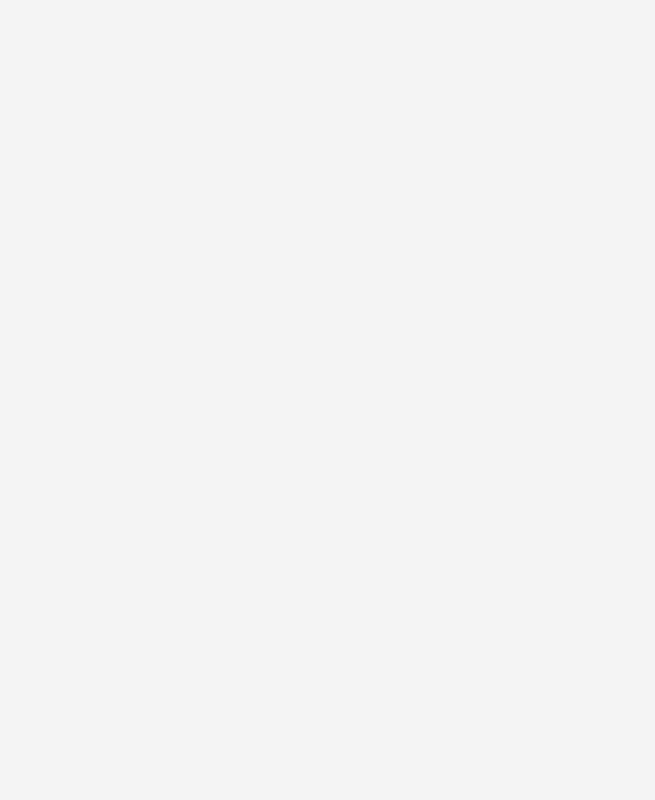
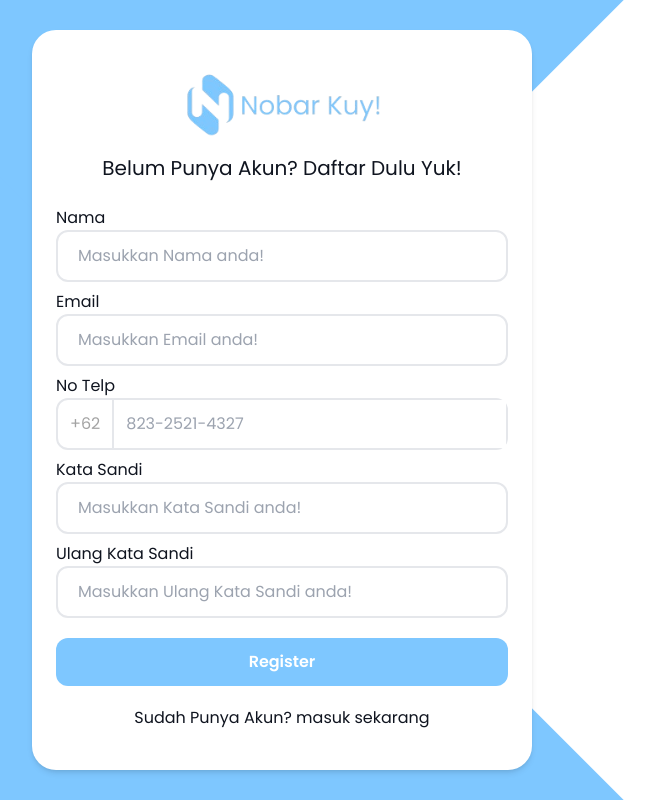
Before and after one commit to KOSATAN7/nkuy-fe, a React (Vite) app: page /register in a window 1280 px wide. Before the commit this address had no page. Shown: the whole page, without its empty margins (358-1013 px from the left). Built offline with nearby package versions, Linux system fonts and the light colour scheme.

Commit message:
[FEAT]: Register Page

```diff
--- a/src/App.tsx
+++ b/src/App.tsx
@@ -15,6 +15,7 @@ import CreateVenue from "./pages/Venue/CreateVenue";
 import UpdateFilm from "./pages/Film/UpdateFilm";
 import SubKategori from "./pages/SubKategori";
 import LoginPage from "./pages/Login";
+import RegisterPage from "./pages/Register";
 import LandingPage from "./pages/UserPage/LandingPage";
 
 function App() {
@@ -25,6 +26,7 @@ function App() {
           <Routes>
             <Route path="/" element={<LandingPage />} />
             <Route path="/login" element={<LoginPage />} />
+            <Route path="/register" element={<RegisterPage />} />
             <Route path="/" element={<Layout />}>
               <Route path="dashboard" element={<Dashboard />} />
               <Route path="kategori" element={<Kategori />} />
--- /dev/null
+++ b/src/pages/Register/index.tsx
@@ -0,0 +1,86 @@
+import Logo from "@/assets/Logo.png";
+import { useNavigate } from "react-router-dom";
+
+const RegisterPage = () => {
+  const navigate = useNavigate();
+  return (
+    <div className="relative p-10 flex h-screen w-full items-center justify-center overflow-hidden bg-white">
+      <div className="content z-20 w-full max-w-9/12 rounded-3xl bg-white px-6 py-10 text-left text-neutral100 shadow-md  md:w-5/12 md:text-left">
+        <div className="mb-4">
+          <img src={Logo} alt="" className="m-auto w-32 md:w-52" />
+        </div>
+        <h1 className="text-xl mt-1 mb-1 md:text-1xl text-center">
+          Belum Punya Akun? Daftar Dulu Yuk!
+        </h1>
+        <form className="flex flex-col">
+          <div className="pt-5">
+            <p>Nama</p>
+            <input
+              type="text"
+              required
+              placeholder="Masukkan Nama anda!"
+              className="w-full border-2 focus:outline-none rounded-xl px-5 py-3"
+            />
+          </div>
+          <div className="pt-2">
+            <p>Email</p>
+            <input
+              type="email"
+              required
+              placeholder="Masukkan Email anda!"
+              className="w-full border-2 focus:outline-none rounded-xl px-5 py-3"
+            />
+          </div>
+          <div className="pt-2">
+            <p>No Telp</p>
+            <div className="flex items-center border-2 rounded-xl">
+              <span className="px-3 py-3 border-r-2 text-neutral-400">+62</span>
+              <input
+                type="tel"
+                required
+                placeholder="823-2521-4327"
+                className="w-full focus:outline-none px-3 py-3"
+              />
+            </div>
+          </div>
+          <div className="pt-2">
+            <p>Kata Sandi</p>
+            <input
+              type="Password"
+              required
+              placeholder="Masukkan Kata Sandi anda!"
+              className="w-full border-2 focus:outline-none rounded-xl px-5 py-3"
+            />
+          </div>
+          <div className="pt-2">
+            <p>Ulang Kata Sandi</p>
+            <input
+              type="password"
+              required
+              placeholder="Masukkan Ulang Kata Sandi anda!"
+              className="w-full border-2 focus:outline-none rounded-xl px-5 py-3"
+            />
+          </div>
+          <button
+            type="submit"
+            className="py-3 rounded-xl bg-primary1 mt-5 text-white font-semibold"
+          >
+            Register
+          </button>
+        </form>
+        <div className="flex items-center justify-center">
+          <button
+            className="mt-5 hover:text-primary1 "
+            onClick={() => navigate("/login")}
+          >
+            Sudah Punya Akun? masuk sekarang
+          </button>
+        </div>
+      </div>
+      <div className="absolute -left-96  -top-60 h-full w-full bg-primary1 -rotate-45"></div>
+      <div className="absolute -bottom-60 -left-96 h-full w-full  bg-primary1 rotate-45"></div>
+    </div>
+  );
+};
+
+export default RegisterPage;
```
